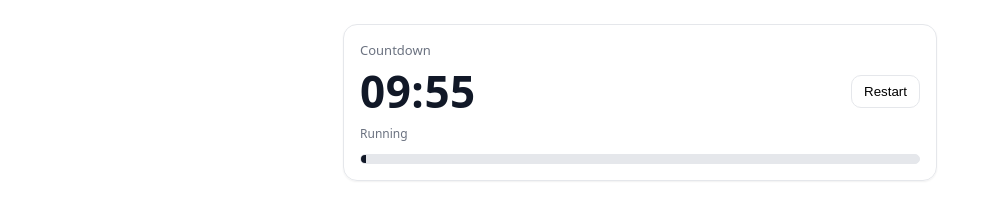
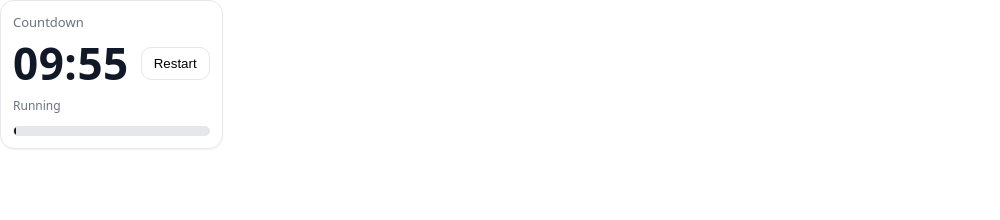
Before and after one commit to Justin8901/sp-countdown, a plain HTML site: page index.html in a window 1280 px wide. Shown: the whole page, without its empty margins (0-1000 px from the left). Drawn offline with Linux system fonts and the light colour scheme.

Commit message:
Update index.html

```diff
--- a/index.html
+++ b/index.html
@@ -11,8 +11,20 @@
     @media (prefers-color-scheme: dark){
       :root{ --border:#374151; --text:#f3f4f6; --muted:#9ca3af; --ok:#f3f4f6; --warn:#f59e0b; --danger:#f87171; --bg:#111827; }
     }
-    html,body{margin:0; background:var(--bg); color:var(--text); font-family: ui-sans-serif, system-ui, "Segoe UI", Arial;}
-    .card{max-width:560px; margin:24px auto; padding:16px; border:1px solid var(--border); border-radius:14px; box-shadow:0 1px 2px rgba(0,0,0,.06);}
+   html,body{
+  margin:0;
+  background:transparent;   /* remove big dark background */
+  color:var(--text);
+  font-family: ui-sans-serif, system-ui, "Segoe UI", Arial;
+}
+.card{
+  display:inline-block;     /* shrink wrap to content */
+  padding:12px;
+  border:1px solid var(--border);
+  border-radius:14px;
+  box-shadow:0 1px 2px rgba(0,0,0,.06);
+}
+
     .row{display:flex; align-items:center; justify-content:space-between; gap:12px;}
     .title{font-size:13px; color:var(--muted); margin-bottom:2px}
     .time{font-size:44px; font-weight:800; letter-spacing:.5px}
```
